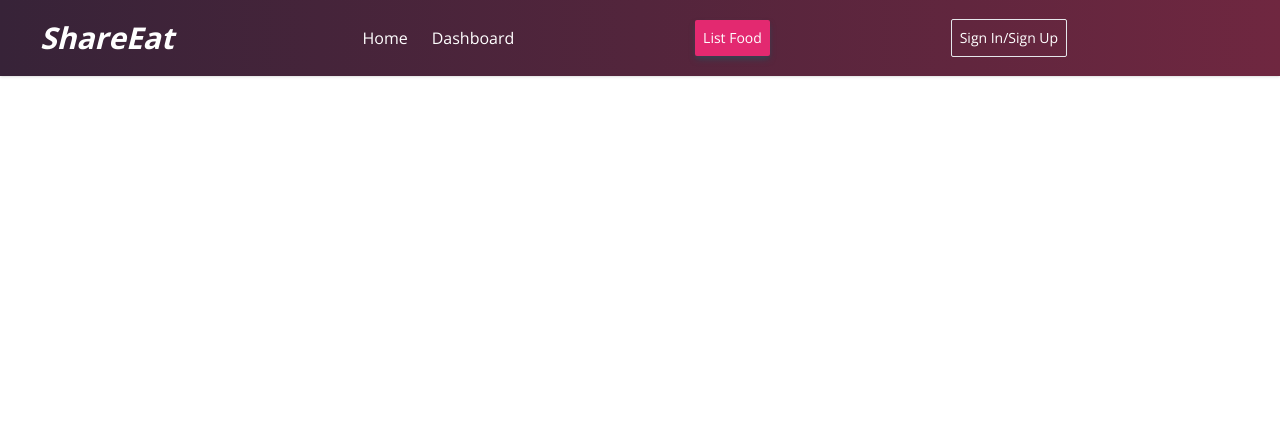
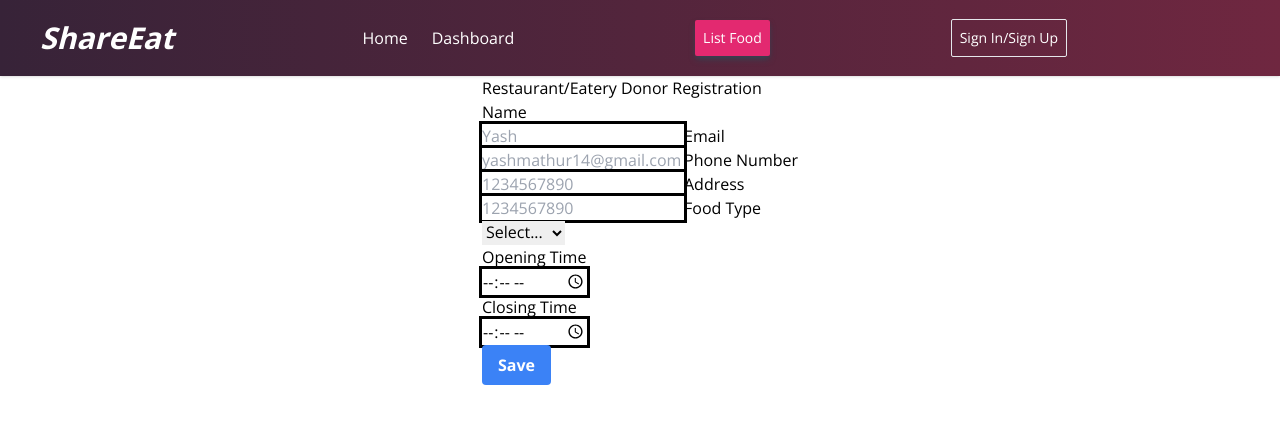
Before and after one commit to tunitx/shareEat-client, a React (Create React App) app in the folder shareeat-frontend/: page / in a window 1280 px wide. Shown: the top 424 px of the page. Built offline with nearby package versions, Linux system fonts and the light colour scheme.

Commit message:
donor list form

```diff
--- a/shareeat-frontend/src/App.js
+++ b/shareeat-frontend/src/App.js
@@ -30,13 +30,14 @@
 import React from 'react';
 import { BrowserRouter as Router, Route,  Routes } from 'react-router-dom';
 import Header from './components/Navbar';
+import Home from './pages/Home';
 
 function App() {
   return (
     <Router>
       <div>
         <Routes>
-          <Route path="/" element={<Header/>} />
+          <Route path="/" element={<Home/>} />
 
         </Routes>
       </div>
--- /dev/null
+++ b/shareeat-frontend/src/components/DonorList.js
@@ -0,0 +1,111 @@
+import { useState } from 'react';
+// import './App.css';
+
+function DonorListForm() {
+    const [formData, setFormData] = useState({
+        name: "",
+        email: "",
+        phoneNumber: "",
+        foodType: "",
+        openingTime: "",
+        closingTime: "",
+        address: "",
+    })
+
+    function changeHandler(event) {
+        const { name, value } = event.target;
+        setFormData((prev) => ({ ...prev, [name]: value }))
+    }
+
+    function submitHandler(event) {
+        event.preventDefault();
+        console.log(formData);
+    }
+
+    return (
+        <div className='flex flex-col items-center'>
+            <form onSubmit={submitHandler}>
+                <h1>Restaurant/Eatery Donor Registration</h1>
+                <label htmlFor="name">Name</label>
+                <br></br>
+                <input
+                    type="text"
+                    name="name"
+                    id="name"
+                    placeholder="Yash"
+                    value={formData.name}
+                    onChange={changeHandler}
+                    className='outline'
+                />
+                <label htmlFor="email">Email</label>
+                <br></br>
+                <input
+                    type="email"
+                    name="email"
+                    id="email"
+                    placeholder="yashmathur14@gmail.com"
+                    value={formData.email}
+                    onChange={changeHandler}
+                    className='outline'
+                />
+                <label htmlFor="phoneNumber">Phone Number</label>
+                <br></br>
+                <input
+                    type="tel"
+                    name="phoneNumber"
+                    id="phoneNumber"
+                    placeholder="1234567890"
+                    value={formData.phoneNumber}
+                    onChange={changeHandler}
+                    className='outline'
+                />
+
+                <label htmlFor="address">Address</label>
+                <br></br>
+                <input
+                    type="text"
+                    name="address"
+                    id="address"
+                    placeholder="1234567890"
+                    value={formData.address}
+                    onChange={changeHandler}
+                    className='outline'
+                />
+                <label htmlFor="foodType">Food Type</label>
+                <br></br>
+                <select name="foodType" id="foodType" value={formData.foodType} onChange={changeHandler}>
+                    <option value="">Select...</option>
+                    <option value="veg">Veg</option>
+                    <option value="nonVeg">Non Veg</option>
+                </select>
+                <br></br>
+                <label htmlFor="openingTime">Opening Time</label>
+                <br></br>
+                <input
+                    type="time"
+                    name="openingTime"
+                    id="openingTime"
+                    value={formData.openingTime}
+                    onChange={changeHandler}
+                    className='outline'
+                />
+                <br></br>
+                <label htmlFor="closingTime">Closing Time</label>
+                <br></br>
+                <input
+                    type="time"
+                    name="closingTime"
+                    id="closingTime"
+                    value={formData.closingTime}
+                    onChange={changeHandler}
+                    className='outline'
+                />
+                <br></br>
+                <button className='bg-blue-500 text-white font-bold rounded py-2 px-4 '>Save
+                </button>
+            </form>
+        </div>
+    );
+}
+
+export default DonorListForm;
--- /dev/null
+++ b/shareeat-frontend/src/pages/Home.js
@@ -0,0 +1,14 @@
+import React from 'react';
+import Header from '../components/Navbar';
+import DonorListForm from '../components/DonorList';
+
+const Home = () => {
+    return (
+        <div>
+          <Header/>
+          <DonorListForm/>
+        </div>
+    );
+};
+
+export default Home;
```
